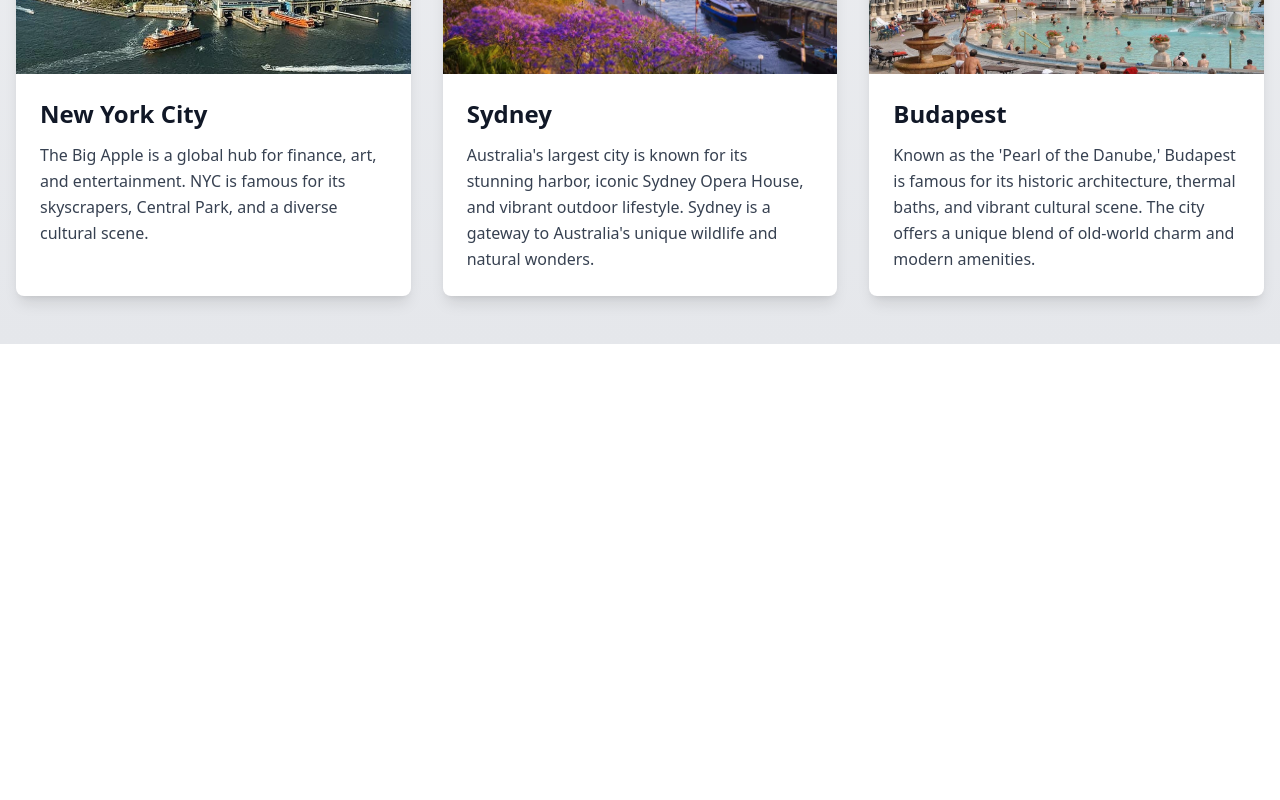
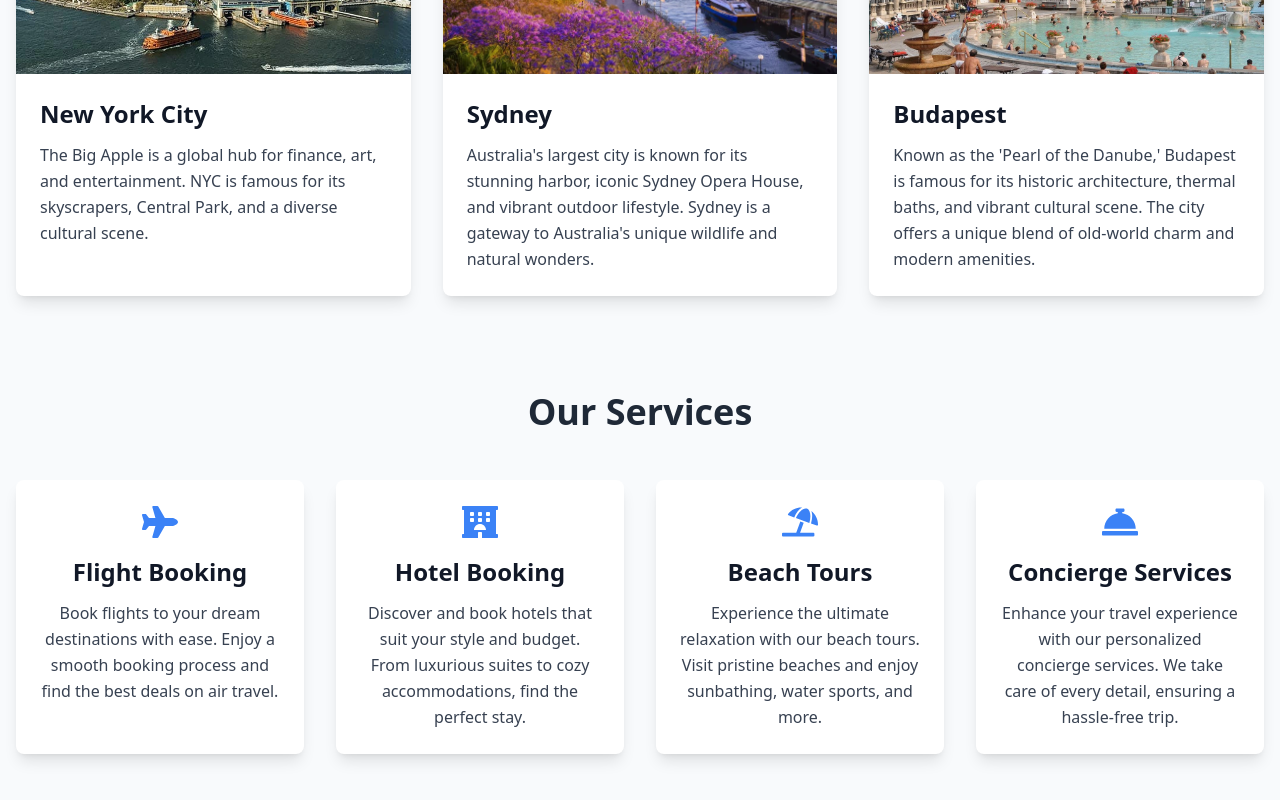
Before and after one commit to xellga-olga/travel, a React (Vite) app: page / in a window 1280 px wide. Shown: the part 1564-2364 px from the top of the page. Before the commit the page ends 1908 px from the top, so only its background shows below. Built offline with nearby package versions, Linux system fonts and the light colour scheme.

Commit message:
Added Services section

```diff
--- a/src/component/PopularDestination.jsx
+++ b/src/component/PopularDestination.jsx
@@ -33,7 +33,7 @@ const destinations = [
 
 const PopularDestination = () => {
   return (
-    <div className="py-12 bg-gradient-to-b from-gray-100 to-gray-200">
+    <div className="py-12  bg-slate-50">
       <div className="container mx-auto px-4">
         <h3 className="mb-12 text-center font-extrabold text-4xl text-gray-800">
           Popular Destinations
--- /dev/null
+++ b/src/component/Services.jsx
@@ -0,0 +1,61 @@
+import {
+  FaConciergeBell,
+  FaHotel,
+  FaPlane,
+  FaUmbrellaBeach,
+} from "react-icons/fa";
+
+const services = [
+  {
+    icon: <FaPlane className="text-blue-500 text-4xl" />,
+    title: "Flight Booking",
+    desc: "Book flights to your dream destinations with ease. Enjoy a smooth booking process and find the best deals on air travel.",
+  },
+  {
+    icon: <FaHotel className="text-blue-500 text-4xl" />,
+    title: "Hotel Booking",
+    desc: "Discover and book hotels that suit your style and budget. From luxurious suites to cozy accommodations, find the perfect stay.",
+  },
+  {
+    icon: <FaUmbrellaBeach className="text-blue-500 text-4xl" />,
+    title: "Beach Tours",
+    desc: "Experience the ultimate relaxation with our beach tours. Visit pristine beaches and enjoy sunbathing, water sports, and more.",
+  },
+  {
+    icon: <FaConciergeBell className="text-blue-500 text-4xl" />,
+    title: "Concierge Services",
+    desc: "Enhance your travel experience with our personalized concierge services. We take care of every detail, ensuring a hassle-free trip.",
+  },
+];
+
+const Services = () => {
+  return (
+    <div className="py-12 bg-slate-50">
+      <div className="container mx-auto px-4">
+        <h3 className="mb-12 text-center font-extrabold text-4xl text-gray-800">
+          Our Services
+        </h3>
+        <div className="grid gap-8 sm:grid-cols-2 lg:grid-cols-3 xl:grid-cols-4">
+          {services.map((service, index) => (
+            <div
+              key={index}
+              className="bg-white cursor-pointer rounded-lg shadow-lg overflow-hidden transform transition duration-300 hover:scale-105 hover:shadow-2xl p-6"
+            >
+              <div className="flex items-center justify-center mb-4">
+                {service.icon}
+              </div>
+              <h4 className="mb-3 text-2xl font-semibold text-gray-900 text-center">
+                {service.title}
+              </h4>
+              <p className="text-gray-700 leading-relaxed text-center">
+                {service.desc}
+              </p>
+            </div>
+          ))}
+        </div>
+      </div>
+    </div>
+  );
+};
+
+export default Services;
--- a/src/pages/Home.jsx
+++ b/src/pages/Home.jsx
@@ -1,4 +1,5 @@
 import PopularDestination from "../component/PopularDestination";
+import Services from "../component/Services";
 
 const Home = () => {
   return (
@@ -21,6 +22,7 @@ const Home = () => {
     </div>
 
     <PopularDestination />
+    <Services />
    </>
   );
 };
```
